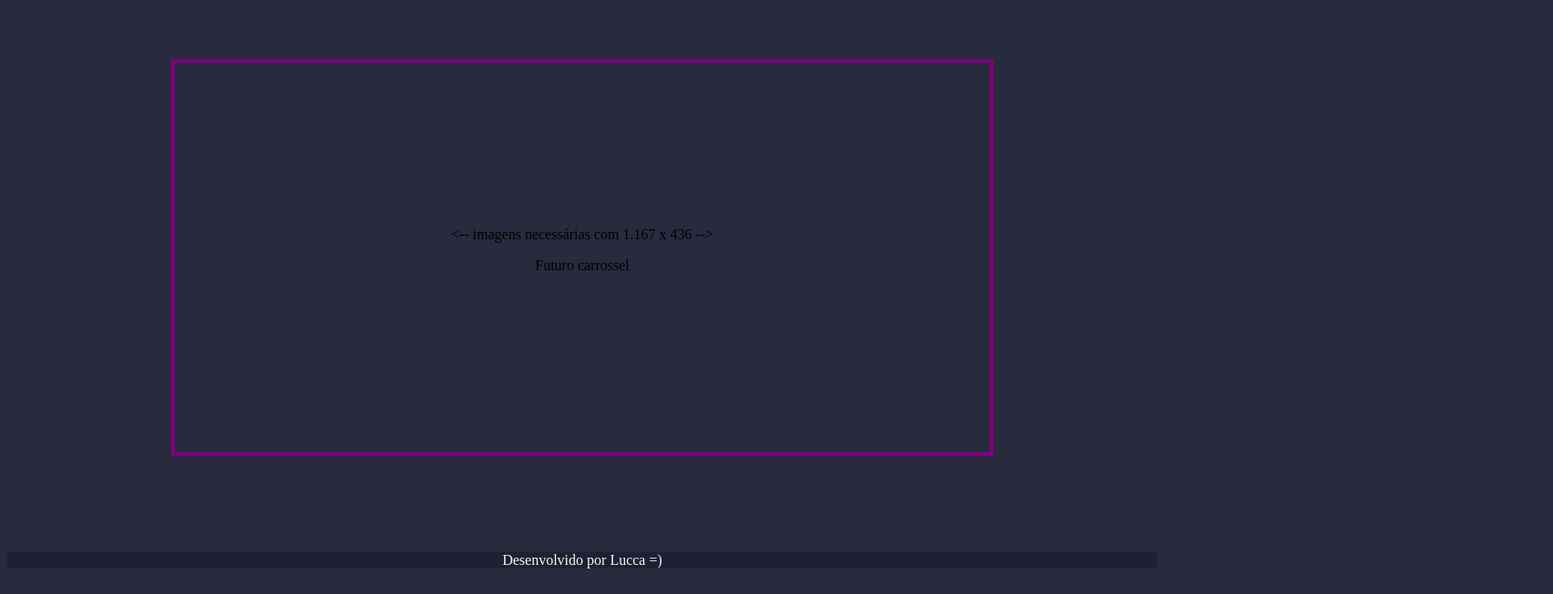
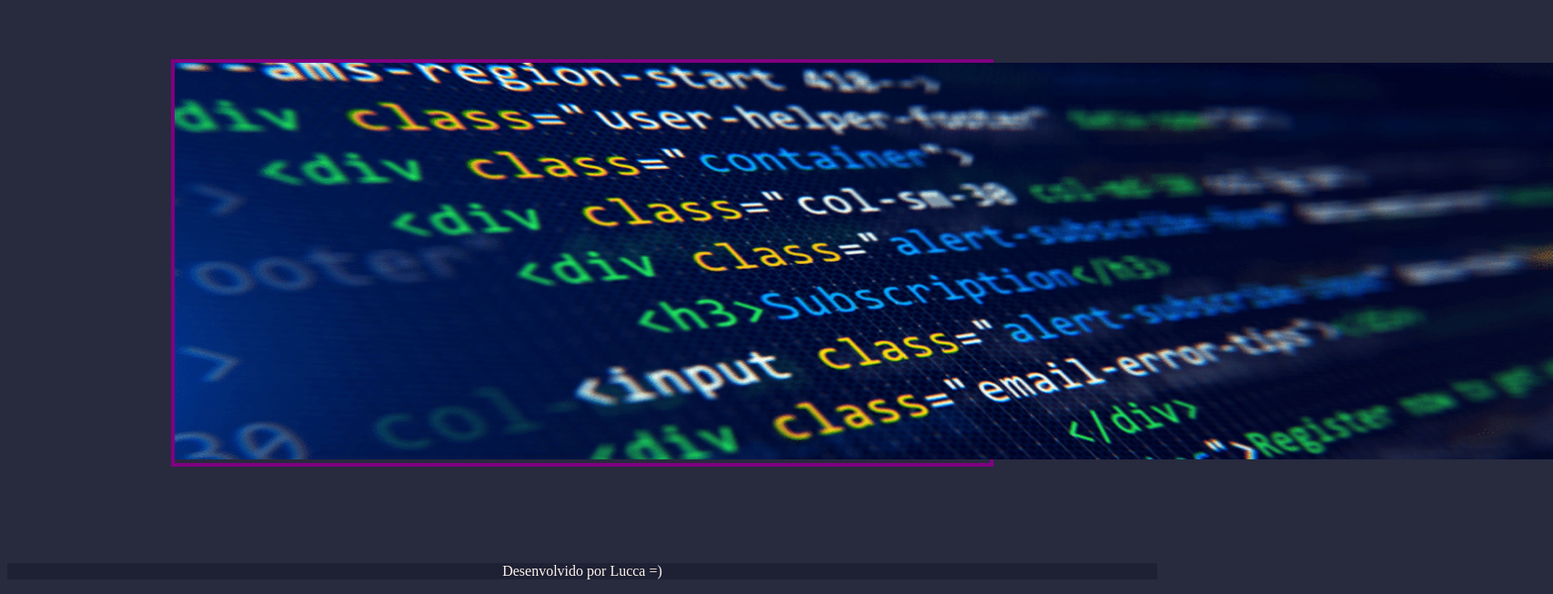
Before and after one commit to obsobscure/LucTech, a plain HTML site: page index.html in a window 1280 px wide. Shown: the part 362-1015 px from the top of the page at 91% size, 1707 px wide, since content can reach past the window. Drawn offline with Linux system fonts and the light colour scheme.

Commit message:
Alteração

```diff
--- a/css/styles.css
+++ b/css/styles.css
@@ -179,8 +179,6 @@ body {
 .carrossel {
     text-align: center;
     border: 4px solid purple;
-    padding-top: 180px;
-    padding-bottom: 180px;
     margin-left: 180px;
     margin-right: 180px;
 }
--- a/index.html
+++ b/index.html
@@ -6,6 +6,7 @@
     <link rel="preconnect" href="https://fonts.googleapis.com">
     <link rel="preconnect" href="https://fonts.gstatic.com" crossorigin>
     <link href="https://fonts.googleapis.com/css2?family=Roboto+Mono:wght@200&display=swap" rel="stylesheet">
+    <script src="js/scripts.js"></script>
     <title>LucTech</title>
 </head>
 <body>
@@ -20,10 +21,10 @@
     <h1>Faça parte do nosso mundo!</h1>
 <br><br>
 
-<div class="carrossel"> <-- imagens necessárias com 1.167 x 436 -->
-   <p>Futuro carrossel</p>
-</div>
-<br><br><br><br><br>
+<div class="carrossel"> <!-- imagens necessárias com 1.167 x 436 -->
+    <img src="images/car1.png" width="1515" height="436">
+ </div>
+ <br><br><br><br><br>
 <div class="footer">
 <footer>
     <p>Desenvolvido por Lucca =)</p>
```
